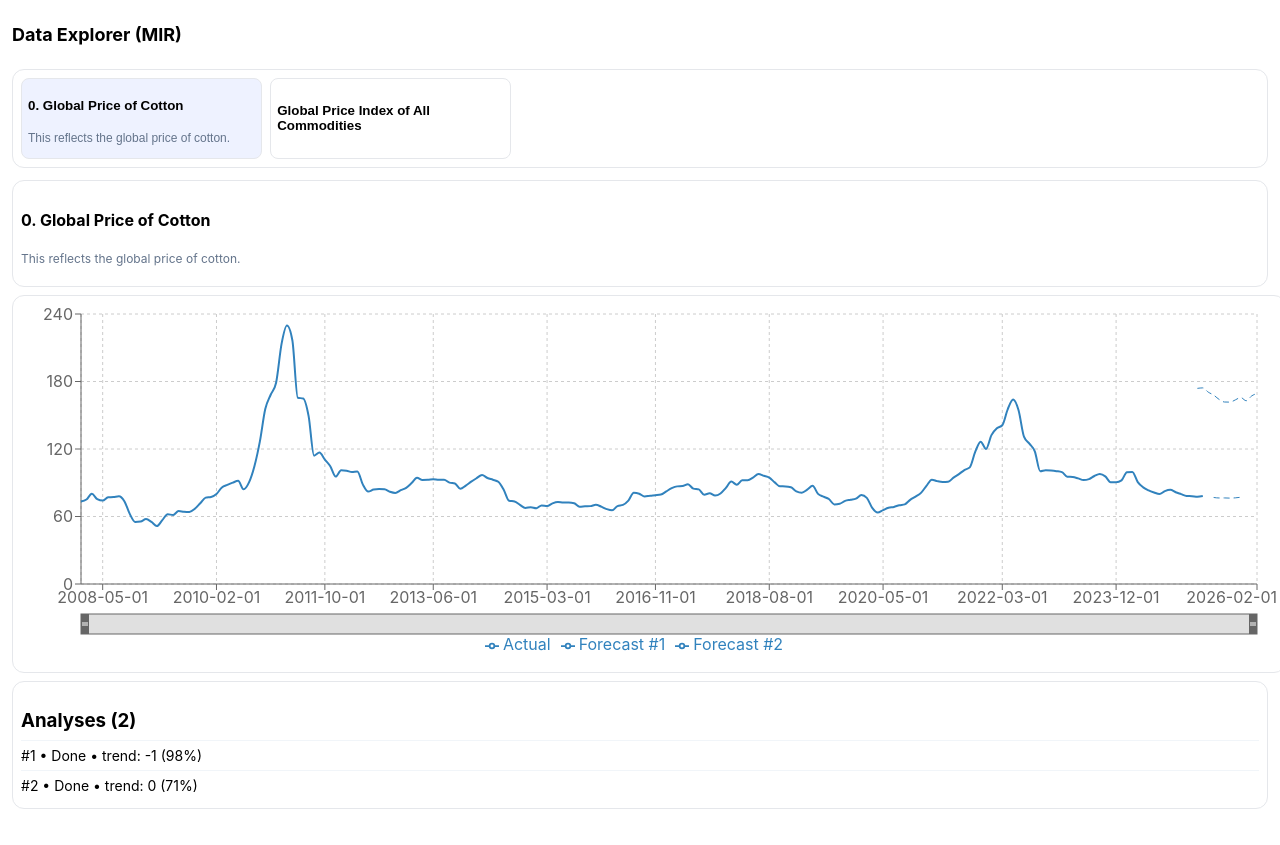
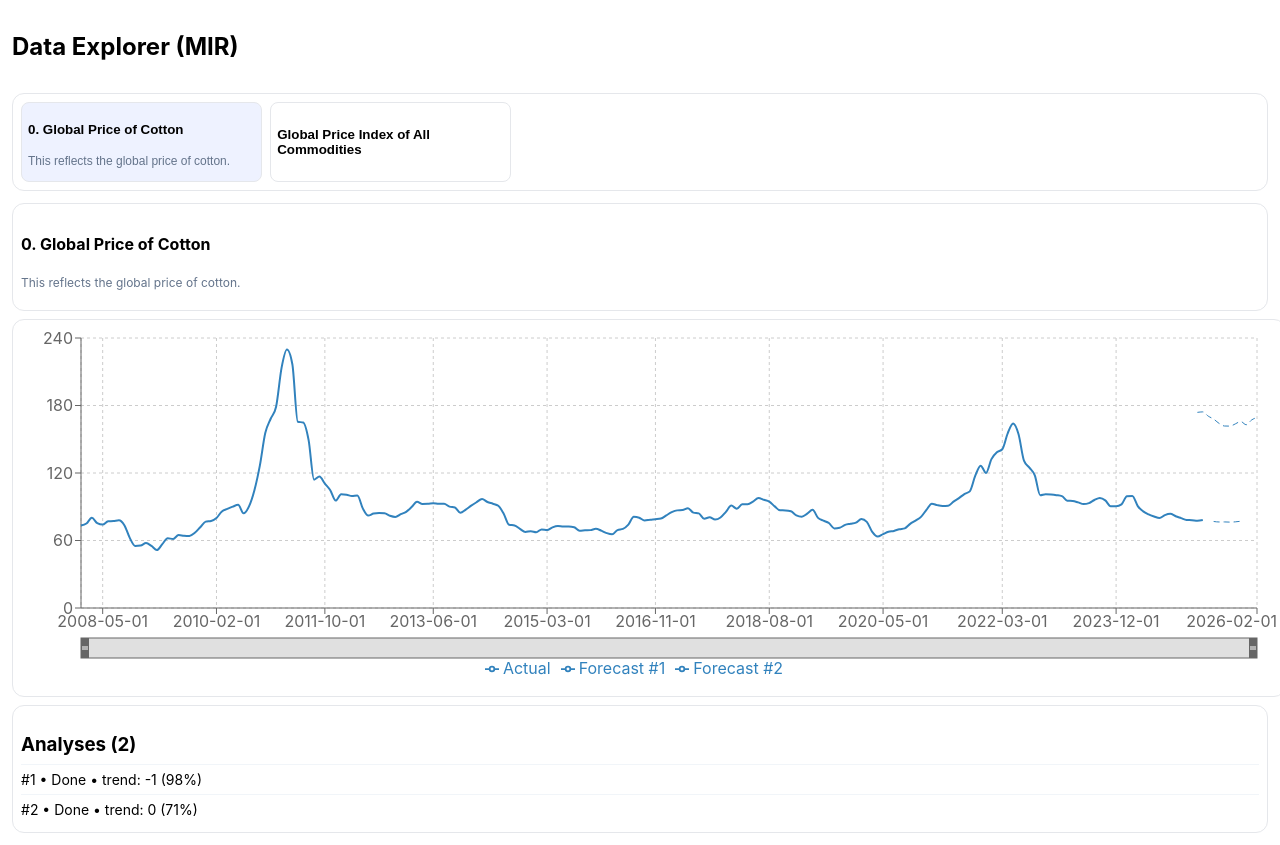
Before and after one commit to PraveenaSuryawanshi/MIR, a React (Create React App) app: page / in a window 1280 px wide. Before the commit the page ends 821 px from the top, so only its background shows below. Built offline with nearby package versions, Linux system fonts and the light colour scheme.

Commit message:
remove inline style

```diff
--- a/src/App.css
+++ b/src/App.css
@@ -14,14 +14,11 @@
 }
 
 .App-header {
-  background-color: #282c34;
-  min-height: 100vh;
-  display: flex;
-  flex-direction: column;
-  align-items: center;
-  justify-content: center;
-  font-size: calc(10px + 2vmin);
-  color: white;
+  margin: 0 auto;
+  padding: 12px;
+  display: grid;
+  gap: 12px;
+  overflow-x:hidden;
 }
 
 .App-link {
@@ -32,6 +29,7 @@
   from {
     transform: rotate(0deg);
   }
+
   to {
     transform: rotate(360deg);
   }
--- a/src/App.js
+++ b/src/App.js
@@ -5,8 +5,8 @@ import './App.css';
 
 function App() {
   return (
-    <div style={{ margin: '0 auto', padding: 12, display: 'grid', gap: 12 , overflowX:'hidden'}}>
-      <h1 style={{ fontSize: 18, fontWeight: 700 }}>Data Explorer (MIR)</h1>
+    <div className='App-header'>
+      <h2>Data Explorer (MIR)</h2>
       <DatasetList />
       <Details />
     </div>
```
